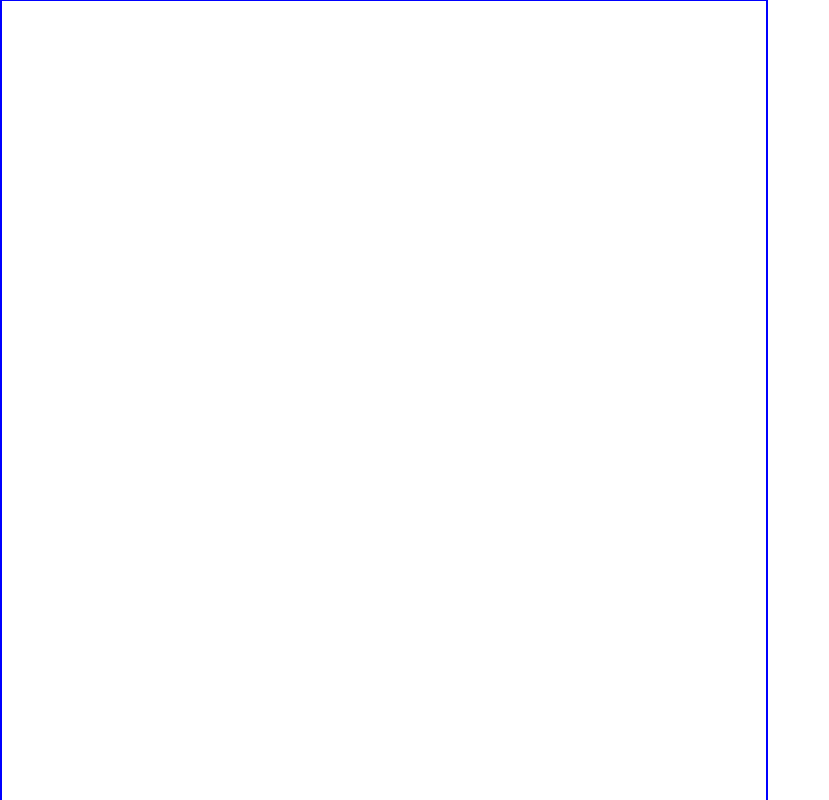
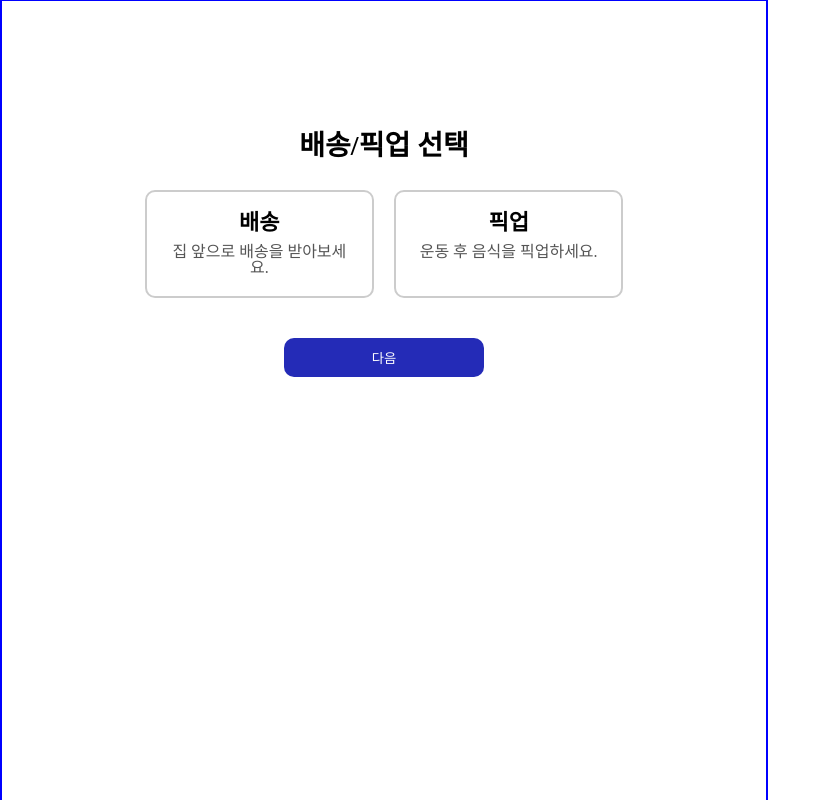
Before and after one commit to edenLeSIK/trainersmeal, a React (Vite) app: page /delivery-pickup in a window 1280 px wide. Before the commit this address had no page. Shown: the top 800 px of the page, without its empty margins (0-829 px from the left). Built offline with nearby package versions, Linux system fonts and the light colour scheme.

Commit message:
feature deliverypickup

```diff
--- a/src/App.tsx
+++ b/src/App.tsx
@@ -7,6 +7,7 @@ import Bia from "./pages/Bia";
 import Meal from "./pages/Meal";
 import Diet from "./pages/Diet";
 import Option from "./pages/Option";
+import DeliveryPickup from "./pages/DeliveryPickup";
 import GlobalStyle from "./GlobalStyle";
 
 function App() {
@@ -22,6 +23,7 @@ function App() {
         <Route path="/meal" element={<Meal />} />
         <Route path="/diet" element={<Diet />} />
         <Route path="option" element={<Option />} />
+        <Route path="/delivery-pickup" element={<DeliveryPickup />} />
       </Routes>
     </Router>
   );
--- /dev/null
+++ b/src/pages/DeliveryPickup.tsx
@@ -0,0 +1,116 @@
+import React, { useState } from "react";
+import { useNavigate } from "react-router-dom";
+import styled from "styled-components";
+import Button from "../components/ui/Button"; // Button 컴포넌트 임포트
+
+const DeliveryPickup: React.FC = () => {
+  const navigate = useNavigate();
+  const [selectedOption, setSelectedOption] = useState<string>("");
+
+  const handleSelect = (option: string) => {
+    setSelectedOption(option);
+  };
+
+  const handleNext = () => {
+    if (selectedOption) {
+      navigate("/delivery-date", { state: { deliveryType: selectedOption } });
+    } else {
+      alert("배송 또는 픽업을 선택해주세요.");
+    }
+  };
+
+  return (
+    <Container>
+      <div className="header">
+        <h1>배송/픽업 선택</h1>
+      </div>
+      <div className="options-container">
+        <div
+          className={`card ${selectedOption === "delivery" ? "selected" : ""}`}
+          onClick={() => handleSelect("delivery")}
+        >
+          <h2>배송</h2>
+          <p>집 앞으로 배송을 받아보세요.</p>
+        </div>
+        <div
+          className={`card ${selectedOption === "pickup" ? "selected" : ""}`}
+          onClick={() => handleSelect("pickup")}
+        >
+          <h2>픽업</h2>
+          <p>운동 후 음식을 픽업하세요.</p>
+        </div>
+      </div>
+      <div className="button-wrapper">
+        <Button text="다음" onClick={handleNext} color="main" />
+      </div>
+    </Container>
+  );
+};
+
+export default DeliveryPickup;
+
+const Container = styled.div`
+  display: flex;
+  flex-direction: column;
+  align-items: center;
+  padding: 20px;
+  max-width: 600px;
+  margin: 0 auto;
+  height: 100vh;
+  box-sizing: border-box;
+
+  .header {
+    width: 100%;
+    text-align: center;
+    margin-bottom: 30px;
+
+    h1 {
+      font-size: 28px;
+      margin: 0;
+    }
+  }
+
+  .options-container {
+    display: flex;
+    justify-content: space-between;
+    width: 100%;
+  }
+
+  .card {
+    flex: 1;
+    padding: 20px;
+    margin: 0 10px;
+    border: 2px solid #ccc;
+    border-radius: 10px;
+    text-align: center;
+    cursor: pointer;
+    transition: all 0.3s ease;
+
+    &.selected {
+      border-color: #007bff;
+      background-color: #f0f8ff;
+    }
+
+    h2 {
+      font-size: 22px;
+      margin-bottom: 10px;
+    }
+
+    p {
+      font-size: 16px;
+      color: #555;
+    }
+
+    &:hover {
+      background-color: #f9f9f9;
+    }
+  }
+
+  .button-wrapper {
+    margin-top: 40px;
+    width: 100%;
+    display: flex;
+    justify-content: center;
+    padding-bottom: 20px;
+  }
+`;
--- a/src/pages/Diet.tsx
+++ b/src/pages/Diet.tsx
@@ -31,7 +31,7 @@ const Diet: React.FC = () => {
 
   const handleOrder = () => {
     console.log("Selected options:", selectedOptions);
-    navigate("/delivery-date", { state: { selectedOptions } });
+    navigate("/delivery-pickup", { state: { selectedOptions } });
   };
 
   const handleOptionClick = (optionName: string) => {
```
